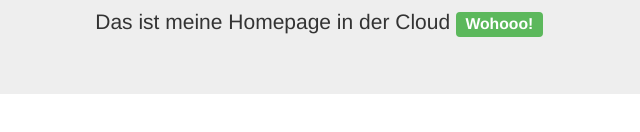
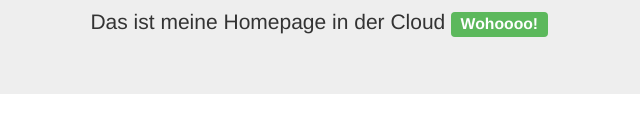
Before and after one commit to Sergej-K/iversity_web_development_1, a plain HTML site: page index.html in a window 1280 px wide. Shown: the part 190-322 px from the top of the page, 321-961 px from the left. Drawn offline with nearby package versions, Linux system fonts and the light colour scheme.

Commit message:
test commit

```diff
--- a/index.html
+++ b/index.html
@@ -23,7 +23,7 @@
 	    <div class="jumbotron">
 	    	<div class="container text-center">
 	    		<h1>Hello, World!</h1>
-	    		<p>Das ist meine Homepage in der Cloud <span class="label label-success">Wohooo!</span></p>
+	    		<p>Das ist meine Homepage in der Cloud <span class="label label-success">Wohoooo!</span></p>
 	    	</div>
 	    </div>
    </div>
```
